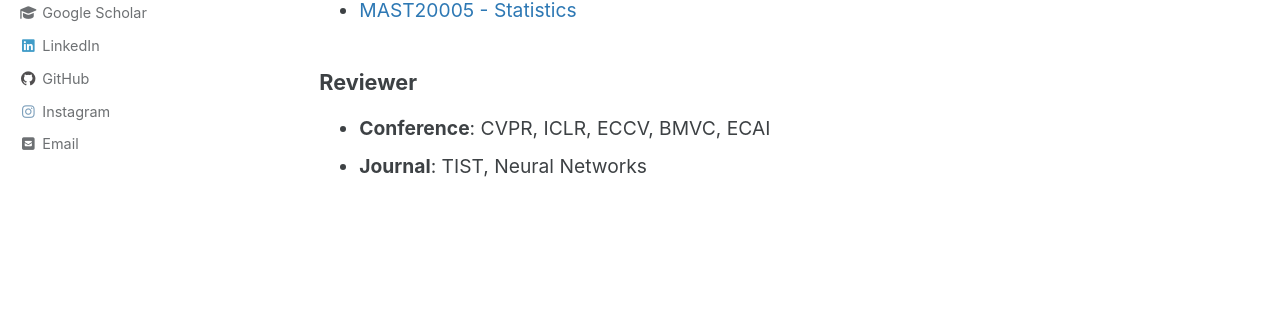
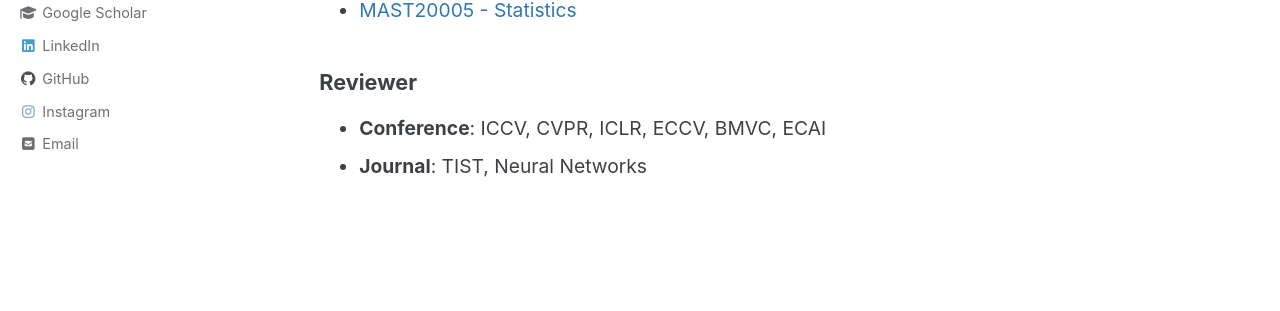
Before and after one commit to timmy11hu/timmy11hu.github.io, a Jekyll site: the page built from _pages/misc.md, in a window 1280 px wide. Shown: the part 450-761 px from the top of the page. Built offline with Jekyll 4.4.1, drawn with Linux system fonts in a browser that asks for light colours; cached includes are drawn as plain includes.

Commit message:
update reviewer

```diff
--- a/_pages/misc.md
+++ b/_pages/misc.md
@@ -21,5 +21,5 @@ author_profile: true
 
 ### Reviewer
 
-- **Conference**: CVPR, ICLR, ECCV, BMVC, ECAI
+- **Conference**: ICCV, CVPR, ICLR, ECCV, BMVC, ECAI
 - **Journal**: TIST, Neural Networks
```
Also changed, not shown: 1 other file.
